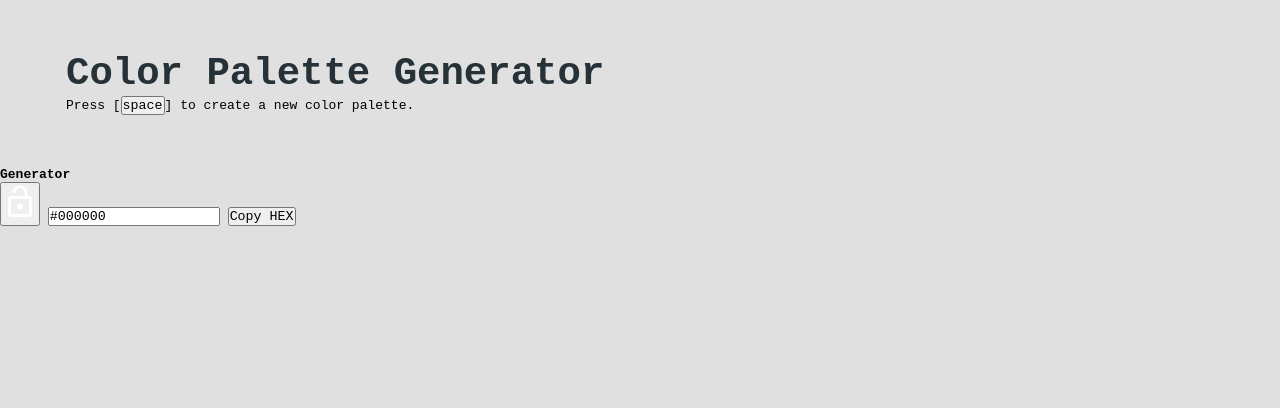
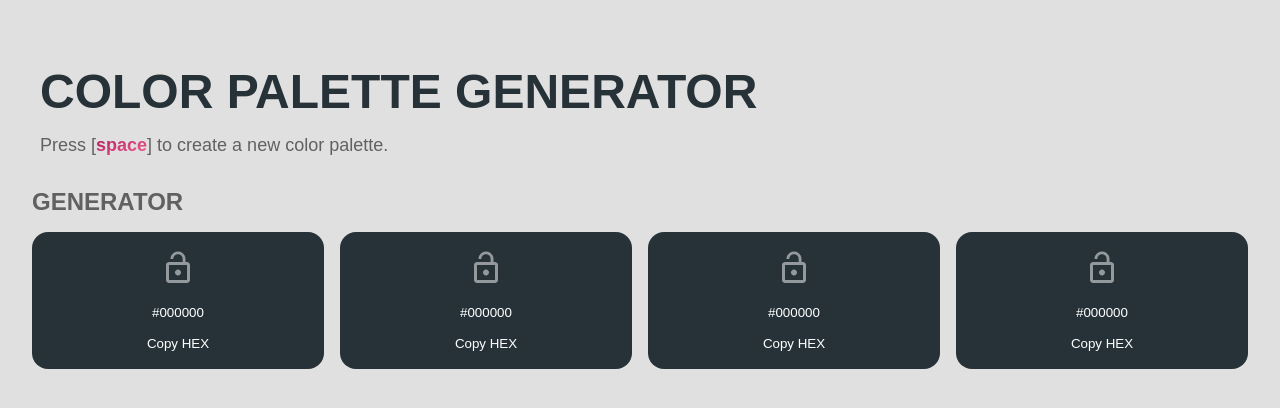
Before and after one commit to LaScheggia/palette-generator, a plain HTML site: page index.html in a window 1280 px wide. Drawn offline with Linux system fonts and the light colour scheme.

Commit message:
css style

```diff
--- a/index.html
+++ b/index.html
@@ -25,6 +25,43 @@
       </button>
       <input type="text" class="color-input" value="#000000">
 
+
+      <button class="copy-hex">Copy HEX</button>
+
+    </div>
+
+    <div class="color">
+
+      <button class="lock-toggle">
+        <img src="icons/lock-open.svg" alt="" />
+      </button>
+      <input type="text" class="color-input" value="#000000">
+
+
+      <button class="copy-hex">Copy HEX</button>
+
+    </div>
+
+    <div class="color">
+
+      <button class="lock-toggle">
+        <img src="icons/lock-open.svg" alt="" />
+      </button>
+      <input type="text" class="color-input" value="#000000">
+
+
+      <button class="copy-hex">Copy HEX</button>
+
+    </div>
+
+    <div class="color">
+
+      <button class="lock-toggle">
+        <img src="icons/lock-open.svg" alt="" />
+      </button>
+      <input type="text" class="color-input" value="#000000">
+
+
       <button class="copy-hex">Copy HEX</button>
 
     </div>
--- a/main.css
+++ b/main.css
@@ -7,25 +7,130 @@
   --dark: rgb(38, 50, 56);
 }
 
-*{
-  box-sizing: border-box;
+* {
 	margin: 0;
 	padding: 0;
-  font-family: monospace;
+
+	box-sizing: border-box;
+	font-family: 'Fira Sans', sans-serif;
 }
 
-body{
-  background: var(--light);
+body {
+	background-color: var(--light);
+  padding: 4rem 2rem;
 }
 
-main{
-  padding: 4rem 2rem;
+main {
 	max-width: 1200px;
 	margin: 0 auto;
 }
 
-h1{
+h1 {
 	color: var(--dark);
 	font-size: 3rem;
+	font-weight: 900;
+	text-transform: uppercase;
+	margin-bottom: 1rem;
+}
+
+p {
+	color: var(--grey);
+	font-size: 1.125rem;
+	margin-bottom: 2rem;
+}
+
+.generator-button {
+	color: var(--primary);
+	font-size: inherit;
 	font-weight: 700;
+	background: linear-gradient(to bottom right, var(--primary), var(--secondary));
+	-webkit-background-clip: text;
+	-webkit-text-fill-color: transparent;
+	transition: 0.4s ease-out;
 }
+
+.generator-button:hover {
+	padding-left: 0.5rem;
+	padding-right: 0.5rem;
+}
+
+h4 {
+	color: var(--grey);
+	font-size: 1.5rem;
+	text-transform: uppercase;
+	margin-bottom: 1rem;
+}
+
+.colors {
+	display: grid;
+	grid-template-columns: repeat(1, 1fr);
+	grid-gap: 1rem;
+}
+
+.color {
+	display: flex;
+	align-items: center;
+	justify-content: space-between;
+	padding: 0.5rem 1rem;
+	background-color: var(--dark);
+	color: #fff;
+	border-radius: 1rem;
+	transition: 0.4s ease-out;
+	border: 2px solid transparent;
+}
+
+.color.copied {
+	border: 2px solid pink;
+}
+
+button, input {
+	appearance: none;
+	background: none;
+	border: none;
+	outline: none;
+	color: inherit;
+}
+
+button {
+	user-select: none;
+	cursor: pointer;
+}
+
+.lock-toggle {
+	opacity: 0.5;
+	transition: 0.4s linear;
+}
+
+.lock-toggle.is-locked {
+	opacity: 1;
+}
+
+.color-input {
+	text-align: center;
+}
+
+
+/* breakpoints */
+@media (min-width: 768px) {
+	.colors {
+		grid-template-columns: repeat(2, 1fr);
+	}
+}
+
+@media (min-width: 1024px) {
+	.colors {
+		grid-template-columns: repeat(4, 1fr);
+	}
+
+	.color {
+		flex-direction: column;
+		align-items: center;
+		justify-content: center;
+		padding: 1rem;
+	}
+
+	.color-input {
+		margin-top: 1rem;
+		margin-bottom: 1rem;
+	}
+}
```
Lines whose indentation alone changed are shown as unchanged.
